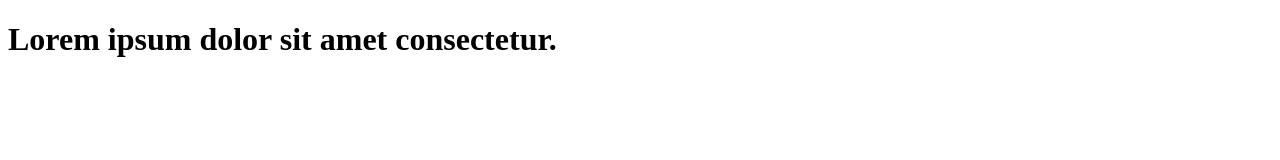
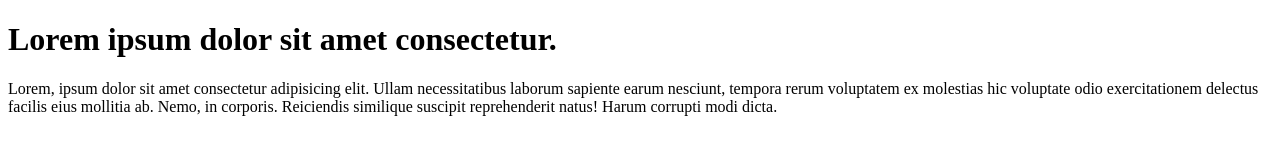
Before and after one commit to swatibadola/learning-git, a plain HTML site: page index.html in a window 1280 px wide. Drawn offline with Linux system fonts and the light colour scheme.

Commit message:
add updated index file

```diff
--- a/index.html
+++ b/index.html
@@ -7,5 +7,6 @@
 </head>
 <body>
     <h1>Lorem ipsum dolor sit amet consectetur.</h1>
+    <p>Lorem, ipsum dolor sit amet consectetur adipisicing elit. Ullam necessitatibus laborum sapiente earum nesciunt, tempora rerum voluptatem ex molestias hic voluptate odio exercitationem delectus facilis eius mollitia ab. Nemo, in corporis. Reiciendis similique suscipit reprehenderit natus! Harum corrupti modi dicta.</p>
 </body>
 </html>
```
